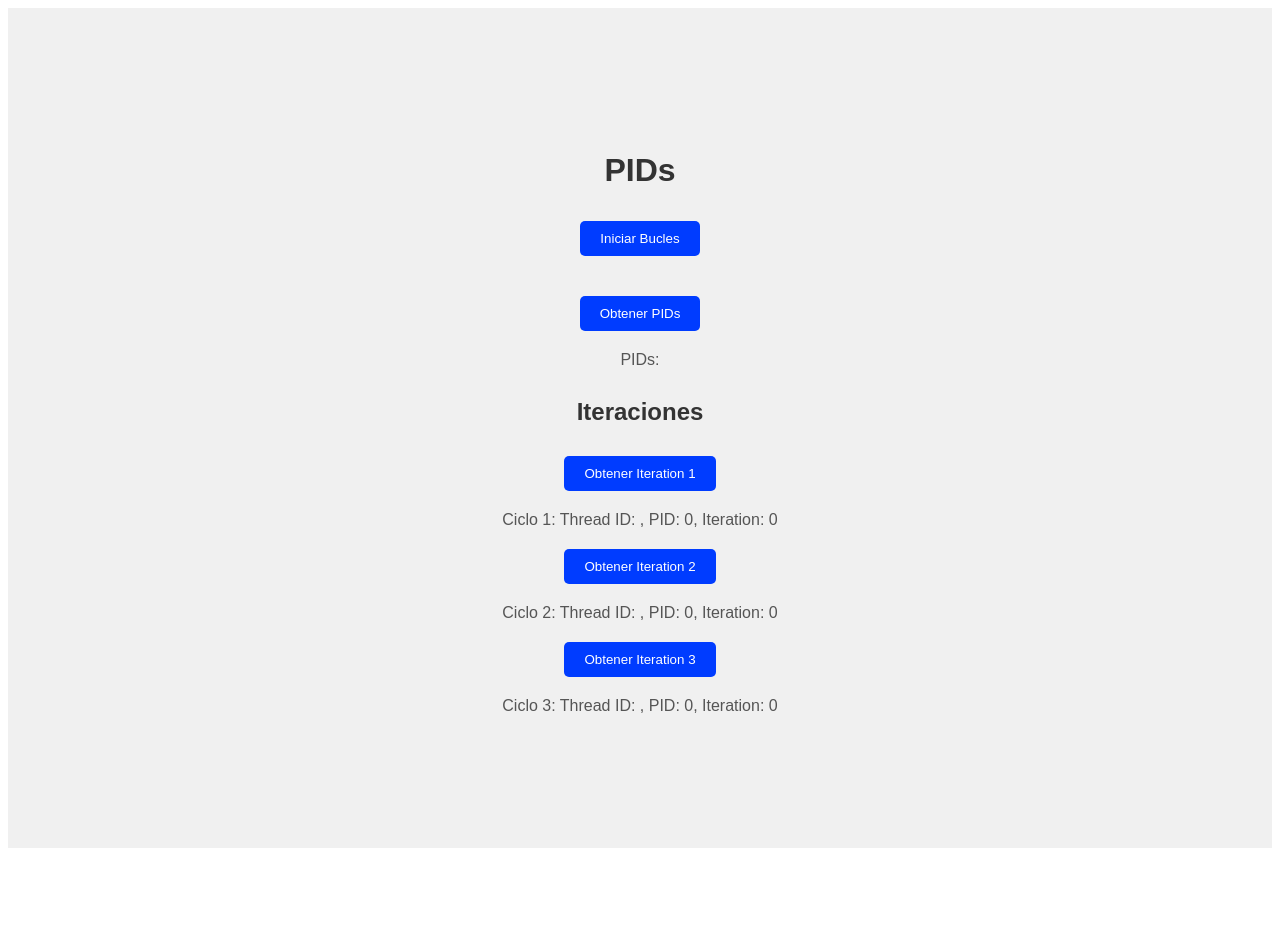
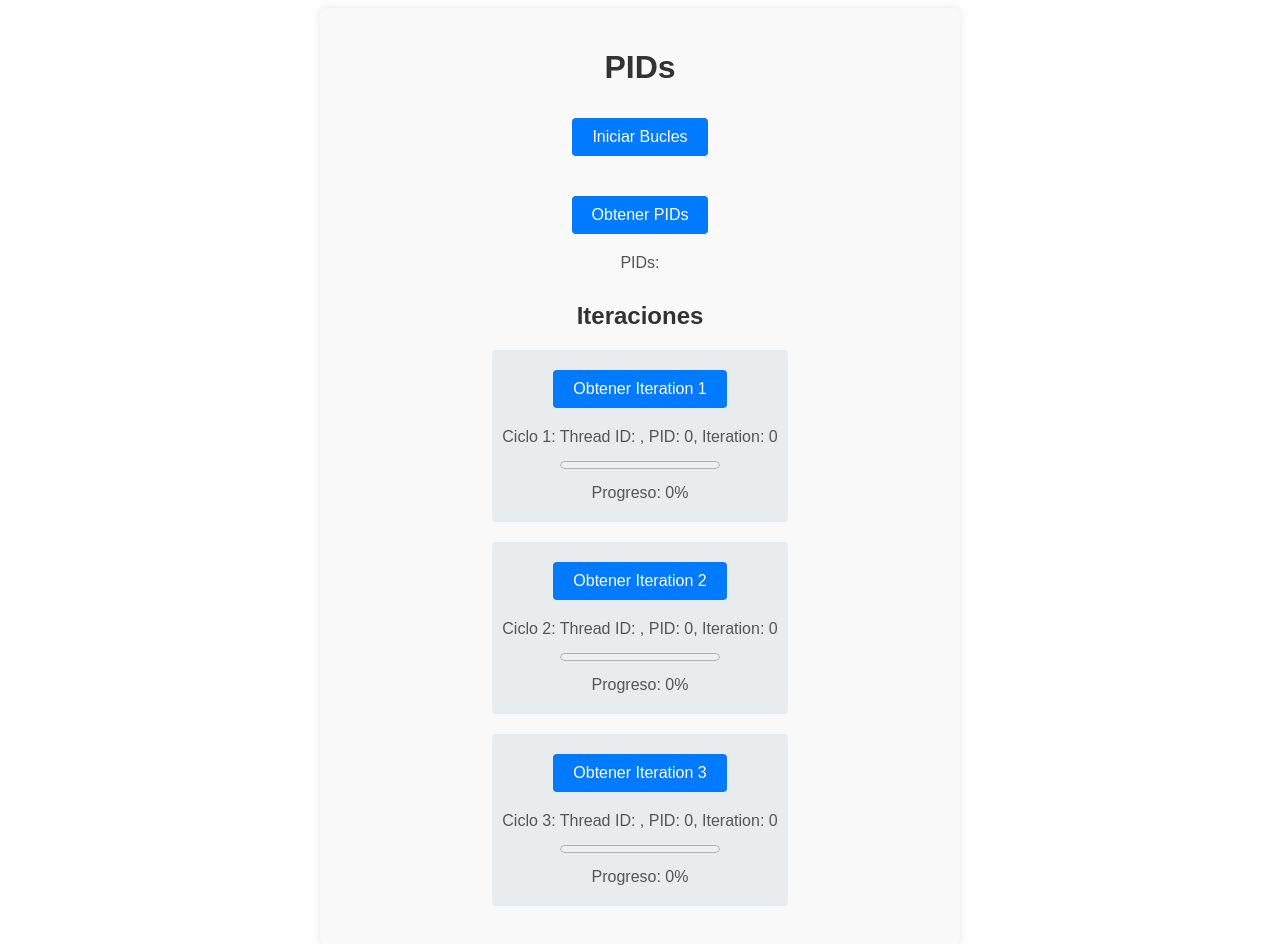
Before and after one commit to 4N70N1017/procesos-front, an Angular app: page / in a window 1280 px wide. Shown: the top 944 px of the page. Before the commit the page ends 856 px from the top, so only its background shows below. Built offline with nearby package versions, Linux system fonts and the light colour scheme; no server answers.

Commit message:
Modificaciones-Front-AHGM

```diff
--- a/src/app/my-form/my-form.component.css
+++ b/src/app/my-form/my-form.component.css
@@ -56,3 +56,42 @@ p {
 .iteration button:hover {
   background-color: #218838;
 }
+.center-container {
+  text-align: center;
+  margin: 0 auto;
+  max-width: 600px;
+  padding: 20px;
+  background-color: #f9f9f9;
+  border-radius: 8px;
+  box-shadow: 0 0 10px rgba(0, 0, 0, 0.1);
+}
+
+h1, h2 {
+  color: #333;
+}
+
+.primary-button, .secondary-button {
+  background-color: #007bff;
+  color: white;
+  border: none;
+  padding: 10px 20px;
+  margin: 10px 0;
+  border-radius: 4px;
+  cursor: pointer;
+  font-size: 16px;
+}
+
+.primary-button:hover, .secondary-button:hover {
+  background-color: #0056b3;
+}
+
+.iteration-container {
+  margin: 20px 0;
+  padding: 10px;
+  background-color: #e9ecef;
+  border-radius: 4px;
+}
+
+p {
+  color: #555;
+}
--- a/src/app/my-form/my-form.component.html
+++ b/src/app/my-form/my-form.component.html
@@ -1,31 +1,37 @@
 <div class="center-container">
   <h1>PIDs</h1>
-  <button (click)="startLoops()">Iniciar Bucles</button>
+  <button class="primary-button" (click)="startLoops()">Iniciar Bucles</button>
   <p>{{ message }}</p>
-  <button (click)="getPIDs()">Obtener PIDs</button>
+  <button class="primary-button" (click)="getPIDs()">Obtener PIDs</button>
   <p>PIDs: {{ pids.join(", ") }}</p>
   <div>
     <h2>Iteraciones</h2>
-    <div>
-      <button (click)="getIteration(1)">Obtener Iteration 1</button>
+    <div class="iteration-container">
+      <button class="secondary-button" (click)="getIteration(1)">Obtener Iteration 1</button>
       <p>
         Ciclo 1: Thread ID: {{ iteration1.threadId }}, PID:
         {{ iteration1.pid }}, Iteration: {{ iteration1.iteration }}
       </p>
+      <progress [value]="iteration1.progress" max="100"></progress>
+      <p>Progreso: {{ iteration1.progress }}%</p>
     </div>
-    <div>
-      <button (click)="getIteration(2)">Obtener Iteration 2</button>
+    <div class="iteration-container">
+      <button class="secondary-button" (click)="getIteration(2)">Obtener Iteration 2</button>
       <p>
         Ciclo 2: Thread ID: {{ iteration2.threadId }}, PID:
         {{ iteration2.pid }}, Iteration: {{ iteration2.iteration }}
       </p>
+      <progress [value]="iteration2.progress" max="100"></progress>
+      <p>Progreso: {{ iteration2.progress }}%</p>
     </div>
-    <div>
-      <button (click)="getIteration(3)">Obtener Iteration 3</button>
+    <div class="iteration-container">
+      <button class="secondary-button" (click)="getIteration(3)">Obtener Iteration 3</button>
       <p>
         Ciclo 3: Thread ID: {{ iteration3.threadId }}, PID:
         {{ iteration3.pid }}, Iteration: {{ iteration3.iteration }}
       </p>
+      <progress [value]="iteration3.progress" max="100"></progress>
+      <p>Progreso: {{ iteration3.progress }}%</p>
     </div>
   </div>
 </div>
--- a/src/app/my-form/my-form.component.ts
+++ b/src/app/my-form/my-form.component.ts
@@ -8,10 +8,11 @@ import { DataService } from '../data.service';
 })
 export class MyFormComponent implements OnInit {
   message: string = '';
-  iteration1: { iteration: number, threadId: string, pid: number } = { iteration: 0, threadId: '', pid: 0 };
-  iteration2: { iteration: number, threadId: string, pid: number } = { iteration: 0, threadId: '', pid: 0 };
-  iteration3: { iteration: number, threadId: string, pid: number } = { iteration: 0, threadId: '', pid: 0 };
+  iteration1: { iteration: number, threadId: string, pid: number, progress: number } = { iteration: 0, threadId: '', pid: 0, progress: 0 };
+  iteration2: { iteration: number, threadId: string, pid: number, progress: number } = { iteration: 0, threadId: '', pid: 0, progress: 0 };
+  iteration3: { iteration: number, threadId: string, pid: number, progress: number } = { iteration: 0, threadId: '', pid: 0, progress: 0 };
   pids: number[] = [];
+  readonly maxIterations = 10000000; // Máximo de iteraciones
 
   constructor(private dataService: DataService) {}
 
@@ -28,11 +29,11 @@ export class MyFormComponent implements OnInit {
   getIteration(loopNumber: number): void {
     this.dataService.getIteration(loopNumber).subscribe(response => {
       if (loopNumber === 1) {
-        this.iteration1 = response;
+        this.iteration1 = { ...response, progress: this.calculateProgress(response.iteration) };
       } else if (loopNumber === 2) {
-        this.iteration2 = response;
+        this.iteration2 = { ...response, progress: this.calculateProgress(response.iteration) };
       } else if (loopNumber === 3) {
-        this.iteration3 = response;
+        this.iteration3 = { ...response, progress: this.calculateProgress(response.iteration) };
       }
     });
   }
@@ -42,4 +43,8 @@ export class MyFormComponent implements OnInit {
       this.pids = response;
     });
   }
+
+  private calculateProgress(iteration: number): number {
+    return Math.min((iteration / this.maxIterations) * 100, 100);
+  }
 }
```
Also changed, not shown: src/app/my-form/tests.js (added, +15 -0 lines).
